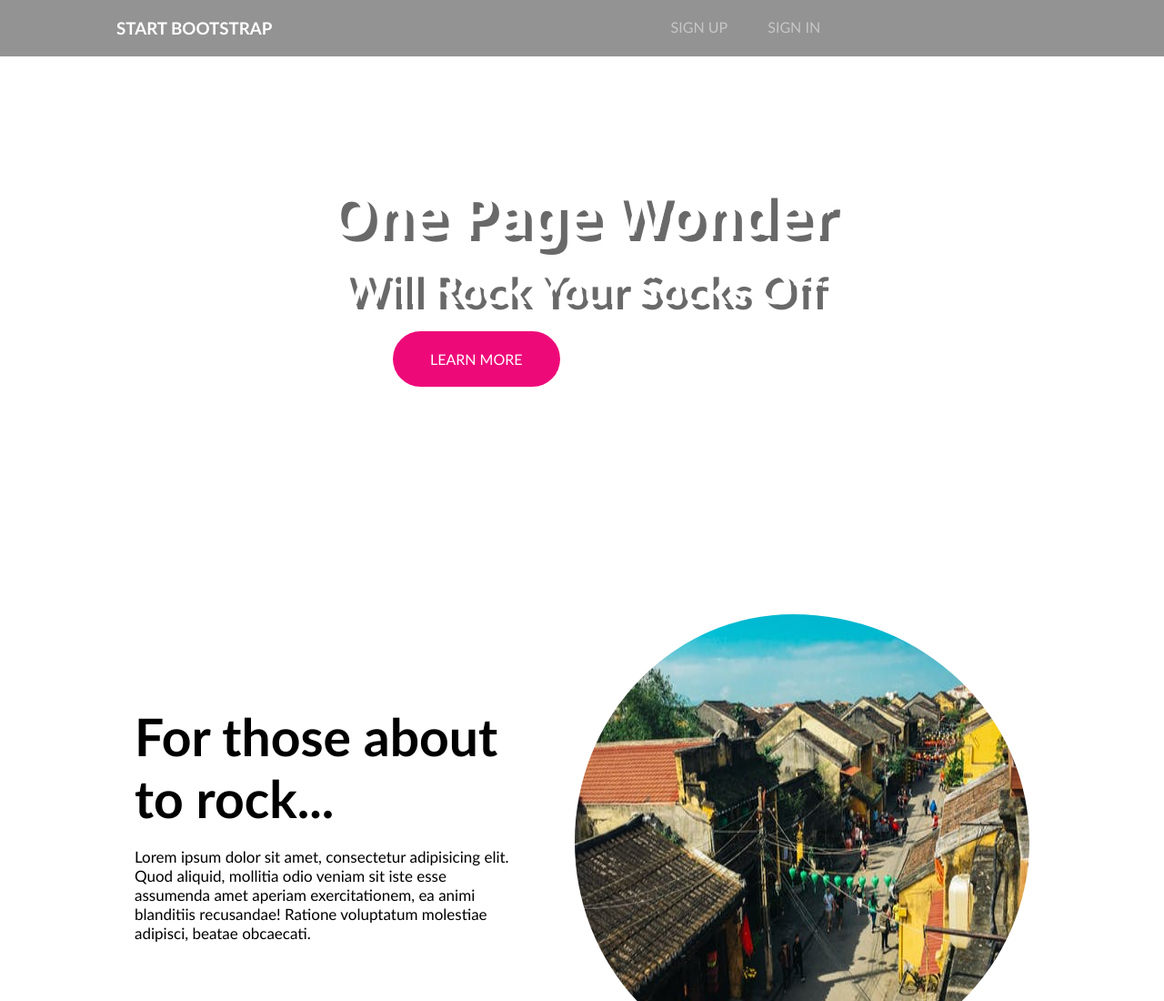
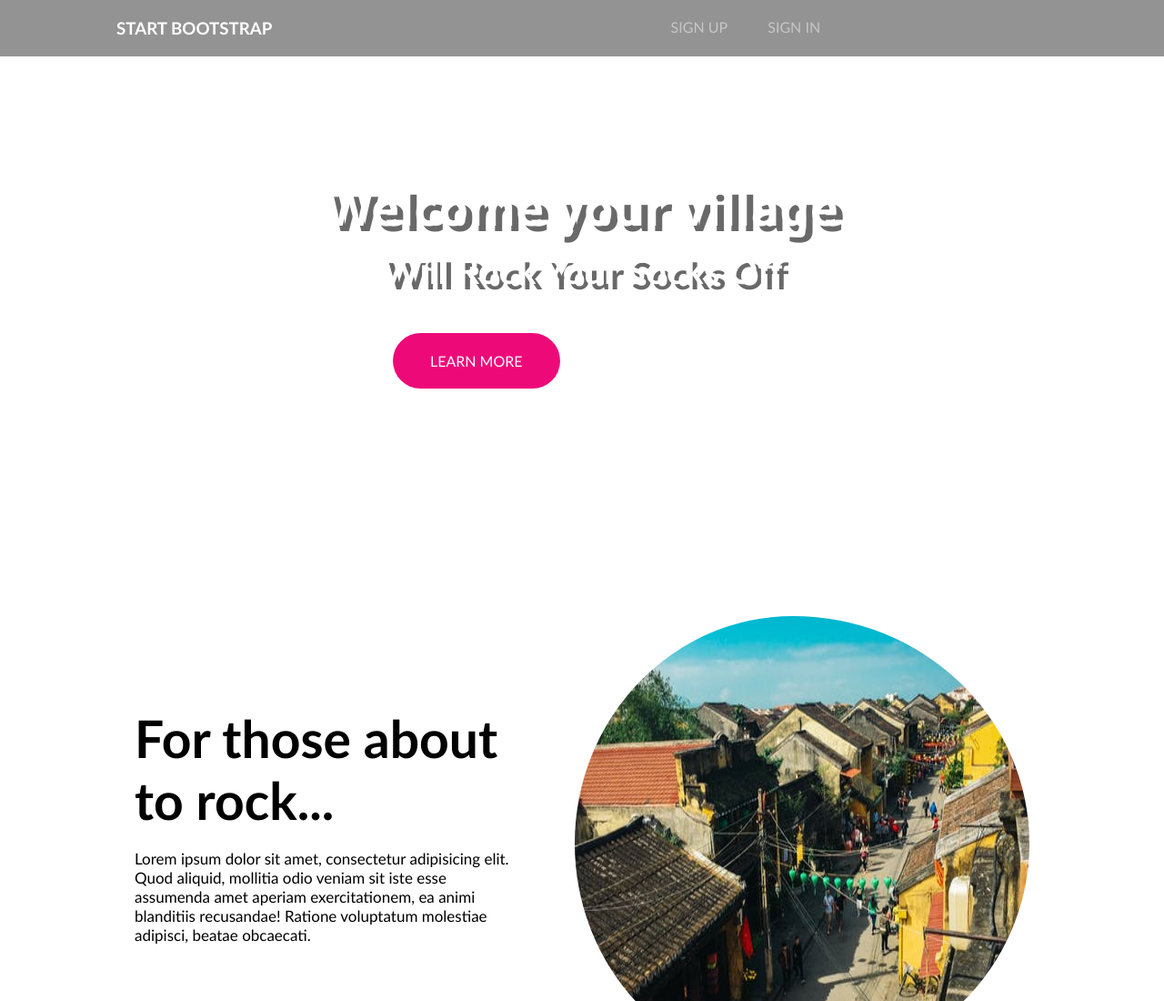
Before and after one commit to thapasunita/test-project01, a plain HTML site: page test.html in a window 1280 px wide. Shown: the top 1100 px of the page at 91% size. Drawn offline with Linux system fonts and the light colour scheme.

Commit message:
changed heading

```diff
--- a/test.css
+++ b/test.css
@@ -100,7 +100,7 @@ h1, h2, h3, p {
 
 .first-box h1 {
     font-family: 'Segoe UI', Tahoma, Geneva, Verdana, sans-serif;
-    font-size: 5.4rem;
+    font-size: 4.5rem;
     color: white;
     text-align: center;
     font-weight: 900;
@@ -112,14 +112,14 @@ h1, h2, h3, p {
 }
 
 .second-box h2 {
-    font-size: 4rem;
+    font-size: 3.7rem;
     color: white;
     text-align: center;
     text-shadow: 7px 6px rgba(0, 0, 0, 0.589);
 }
 
 .btn {
-    margin-top: 10px;
+    margin-top: 35px;
     margin-bottom: 10px;
     text-align: center;
     font-size: 1rem;
@@ -140,10 +140,10 @@ h1, h2, h3, p {
 
 @media(max-width: 1400px) {
     .first-box h1 {
-        font-size: 3.9rem;
+        font-size: 3.3rem;
     }
     .second-box h2 {
-        font-size: 3rem;
+        font-size: 2.5rem;
     }
     .btn {
         margin-left: 80px;
@@ -152,7 +152,7 @@ h1, h2, h3, p {
 
 @media(max-width: 700px) {
     .first-box h1 {
-        font-size: 3rem;
+        font-size: 2rem;
     }
     .second-box h2 {
         font-size: 2rem;
--- a/test.html
+++ b/test.html
@@ -23,7 +23,7 @@
                 </div>
             </nav>
             <div class="text-box">
-               <div class="first-box"><h1>One Page Wonder</h1></div>
+               <div class="first-box"><h1>Welcome your village</h1></div>
                <div class="second-box"><h2>Will Rock Your Socks Off</h2></div>
                <div class="last-box"><button class="btn">LEARN MORE</button></div>
             </div>
```
